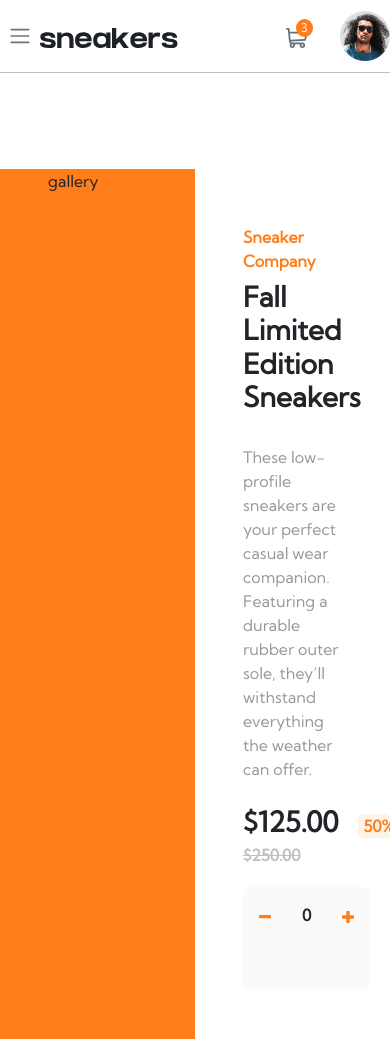
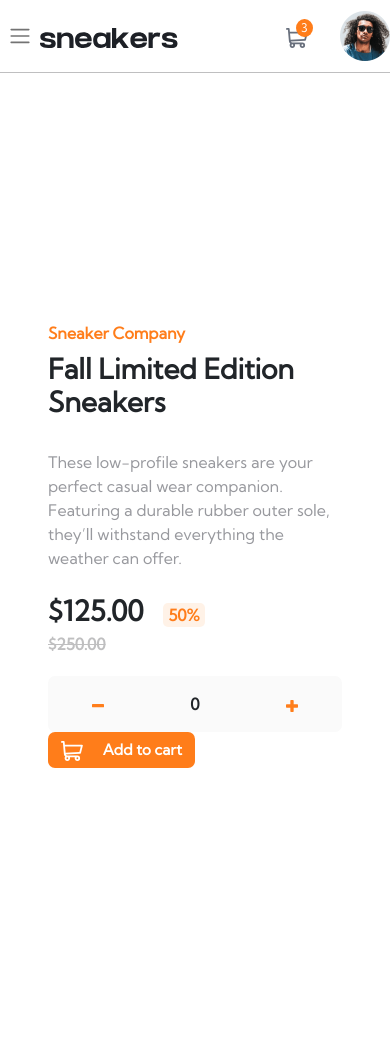
Before and after one commit to MiladRostami01/Ecommerce-product-page, a plain HTML site: page index.html in a window 390 px wide. After the commit the page ends 864 px from the top, so only its background shows below. Drawn offline with Linux system fonts and the light colour scheme.

Commit message:
index.html is updated

```diff
--- a/index.html
+++ b/index.html
@@ -113,8 +113,17 @@
 
     <!-- content -->
     <section class="row my-5">
-      <div class="col-6 my-5 px-5 custome-gallery">gallery</div>
-      <div class="col-6 my-5 p-5 custome-description">
+      <div class="col-lg-6 col-md-12 my-5 px-5 custome-gallery">
+        <div class="custome-gallery-show">
+        </div>
+        <div class="custome-image-list">
+          <div class="custome-item1 "></div>
+          <div class="custome-item2 "></div>
+          <div class="custome-item3 "></div>
+          <div class="custome-item4 "></div>
+        </div>
+      </div>
+      <div class="col-lg-6 col-md-12 my-5 p-5 custome-description">
         <div class="my-2 custome-company">Sneaker Company</div>
         <h1>Fall Limited Edition Sneakers</h1>
         <p>These low-profile sneakers are your perfect casual wear companion. Featuring a
@@ -123,7 +132,7 @@
         <div class="custome-real-price">$250.00</div>
 
         <div class="row custome-btns">
-          <div class="col-4 btn-group">
+          <div class="col-lg-4 col-md-12 btn-group">
             <a class="btn">
               <svg width="12" height="4" xmlns="http://www.w3.org/2000/svg" xmlns:xlink="http://www.w3.org/1999/xlink">
                 <defs>
@@ -144,13 +153,16 @@
                 <use fill="#FF7E1B" fill-rule="nonzero" xlink:href="#b" />
               </svg></a>
           </div>
-          <button class="col-6 btn">
+          <div class="col-lg-8 col-md-12">
+            <button class="btn">
             <svg width="22" height="20" xmlns="http://www.w3.org/2000/svg">
               <path
                 d="M20.925 3.641H3.863L3.61.816A.896.896 0 0 0 2.717 0H.897a.896.896 0 1 0 0 1.792h1l1.031 11.483c.073.828.52 1.726 1.291 2.336C2.83 17.385 4.099 20 6.359 20c1.875 0 3.197-1.87 2.554-3.642h4.905c-.642 1.77.677 3.642 2.555 3.642a2.72 2.72 0 0 0 2.717-2.717 2.72 2.72 0 0 0-2.717-2.717H6.365c-.681 0-1.274-.41-1.53-1.009l14.321-.842a.896.896 0 0 0 .817-.677l1.821-7.283a.897.897 0 0 0-.87-1.114ZM6.358 18.208a.926.926 0 0 1 0-1.85.926.926 0 0 1 0 1.85Zm10.015 0a.926.926 0 0 1 0-1.85.926.926 0 0 1 0 1.85Zm2.021-7.243-13.8.81-.57-6.341h15.753l-1.383 5.53Z"
                 fill="#ffffff" fill-rule="nonzero" /></svg>
             Add to cart
           </button>
+          </div>
+
         </div>
       </div>
 
```
